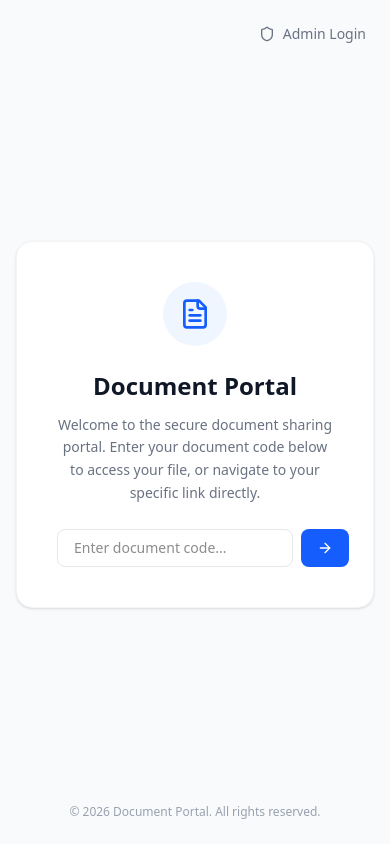
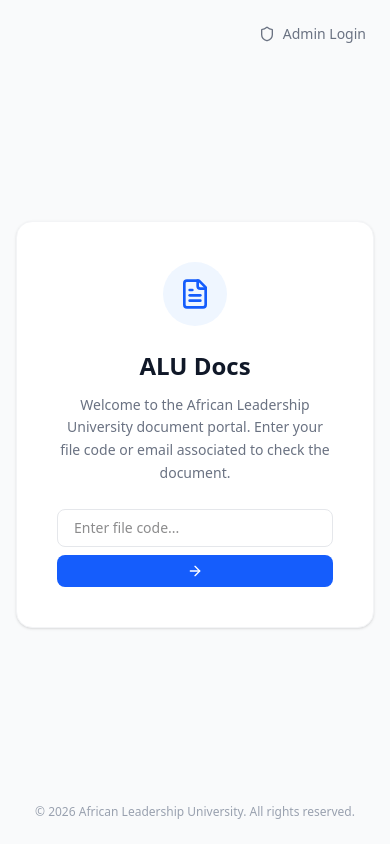
Before and after one commit to paroteen/DOC-STORE, a React (Vite) app: page / in a window 390 px wide. Built offline with nearby package versions, Linux system fonts and the light colour scheme; no server answers.

Commit message:
style: rebrand to ALU Docs
Rename application to "ALU Docs", update metadata and landing page copy to reflect the new identity, and refine the landing page layout for mobile responsiveness.

```diff
--- a/index.html
+++ b/index.html
@@ -3,10 +3,11 @@
   <head>
     <meta charset="UTF-8" />
     <meta name="viewport" content="width=device-width, initial-scale=1.0" />
-    <title>Document Portal</title>
-    <meta name="description" content="Secure document sharing portal with admin dashboard and token-based public viewer" />
-    <meta property="og:title" content="Document Portal" />
-    <meta property="og:description" content="Secure document sharing portal with admin dashboard and token-based public viewer" />
+    <link rel="icon" type="image/png" href="/favicon.png" />
+    <title>ALU Docs</title>
+    <meta name="description" content="African Leadership University Document Portal" />
+    <meta property="og:title" content="ALU Docs" />
+    <meta property="og:description" content="African Leadership University Document Portal" />
   </head>
   <body>
     <div id="root"></div>
--- a/metadata.json
+++ b/metadata.json
@@ -1,6 +1,6 @@
 {
-  "name": "Document Portal",
-  "description": "Secure document sharing portal with admin dashboard and token-based public viewer",
+  "name": "ALU Docs",
+  "description": "African Leadership University Document Portal",
   "requestFramePermissions": [],
   "majorCapabilities": ["MAJOR_CAPABILITY_SERVER_SIDE_GEMINI_API"]
 }
--- a/src/components/LandingPage.tsx
+++ b/src/components/LandingPage.tsx
@@ -33,25 +33,25 @@
           </div>
 
           <h1 className="text-2xl font-semibold text-gray-900 mb-3">
-            Document Portal
+            ALU Docs
           </h1>
 
           <p className="text-gray-500 text-sm leading-relaxed mb-6">
-            Welcome to the secure document sharing portal. Enter your document code below to access your file, or navigate to your specific link directly.
+            Welcome to the African Leadership University document portal. Enter your file code or email associated to check the document.
           </p>
 
-          <form onSubmit={handleAccess} className="flex gap-2">
+          <form onSubmit={handleAccess} className="flex flex-col sm:flex-row gap-2">
             <input
               type="text"
               value={docCode}
               onChange={(e) => setDocCode(e.target.value)}
-              placeholder="Enter document code..."
+              placeholder="Enter file code..."
               className="flex-1 px-4 py-2 border border-gray-200 rounded-lg focus:outline-none focus:ring-2 focus:ring-blue-500 focus:border-transparent text-sm"
               required
             />
             <button
               type="submit"
-              className="bg-blue-600 hover:bg-blue-700 text-white px-4 py-2 rounded-lg transition-colors flex items-center justify-center"
+              className="bg-blue-600 hover:bg-blue-700 text-white px-4 py-2 rounded-lg transition-colors flex items-center justify-center gap-2"
               aria-label="Access document"
             >
               <ArrowRight className="w-4 h-4" />
@@ -61,7 +61,7 @@
       </main>
 
       <footer className="w-full p-6 text-center text-xs text-gray-400">
-        &copy; {new Date().getFullYear()} Document Portal. All rights reserved.
+        &copy; {new Date().getFullYear()} African Leadership University. All rights reserved.
       </footer>
     </div>
   );
```
